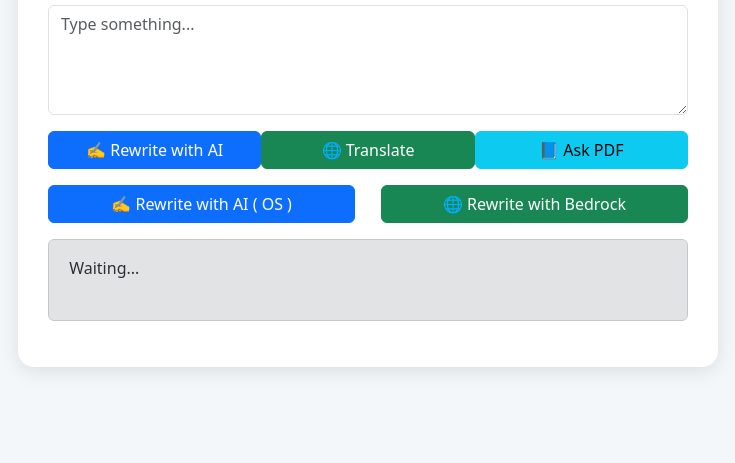
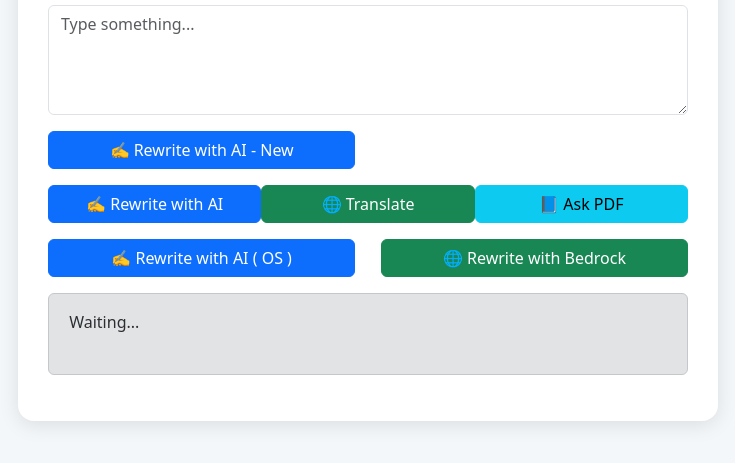
Before and after one commit to priyankajose-greenfield/ai-rewrite-translate, a plain HTML site: page index.html in a window 1280 px wide. Shown: the part 199-662 px from the top of the page, without its empty margins (272-1007 px from the left). Drawn offline with nearby package versions, Linux system fonts and the light colour scheme.

Commit message:
Update index.html

```diff
--- a/index.html
+++ b/index.html
@@ -46,7 +46,9 @@
         placeholder="Type something..."
       ></textarea>
     </div>
-
+    <div class="d-flex justify-content-between mb-3">
+      <button class="btn btn-primary" onclick="rewriteTextNew()">✍️ Rewrite with AI - New</button>
+    </div>
     <div class="d-flex justify-content-between mb-3">
       <button class="btn btn-primary" onclick="rewriteText()">✍️ Rewrite with AI</button>
       <button class="btn btn-success" onclick="translateText()">🌐 Translate</button>
@@ -193,6 +195,40 @@ outputDiv.innerText = `✅ ${data.response ? "Success" : "No response."}`;
           }
 
     }
+
+    async function rewriteTextNew() {
+
+      const inputField = document.getElementById("inputText");
+          const inputQuery = inputField.value.trim();
+          if (!inputQuery) return alert("Please enter some text.");
+          const proxys = "https://cors-anywhere.herokuapp.com/";
+
+          const apiUrl = "https://5el2qyy5ql.execute-api.ap-south-1.amazonaws.com/dev/askdb";
+          const requestBody = {
+              question: inputQuery,
+          };
+          const outputDiv     = document.getElementById("output");
+          outputDiv.innerText = "⏳ Asking OS...";
+          try {
+            const response = await fetch(proxys + apiUrl, {
+              method: "POST",
+              headers: {
+                "Content-Type": "application/json"
+              },
+              body: JSON.stringify(requestBody)
+            });
+
+            const data          = await response.json();
+            inputField.value    = data.answer || "";
+            outputDiv.innerText = `✅ ${data.answer ? data.answer : "No response."}`;
+
+
+          } catch (error) {
+            outputDiv.innerText = "❌ Failed to fetch PDF info.";
+            console.error("Error calling PDF API:", error);
+          }
+
+    }
 async function translateTextwithBedrock() {
           const inputField = document.getElementById("inputText");
           const inputQuery = inputField.value.trim();
```
